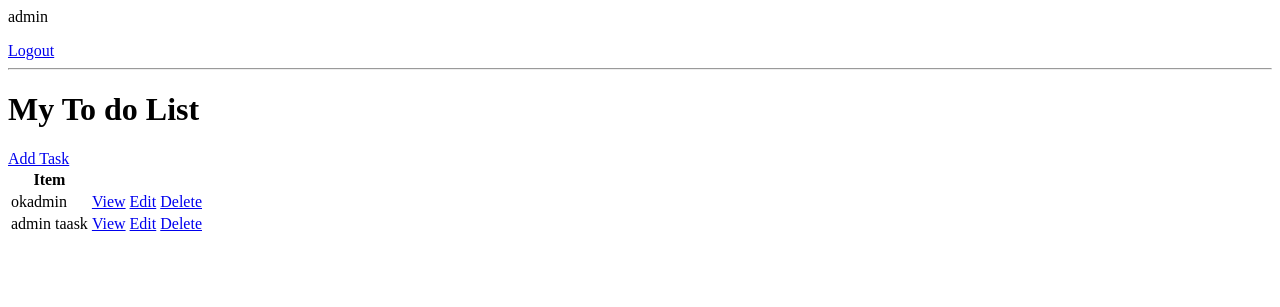
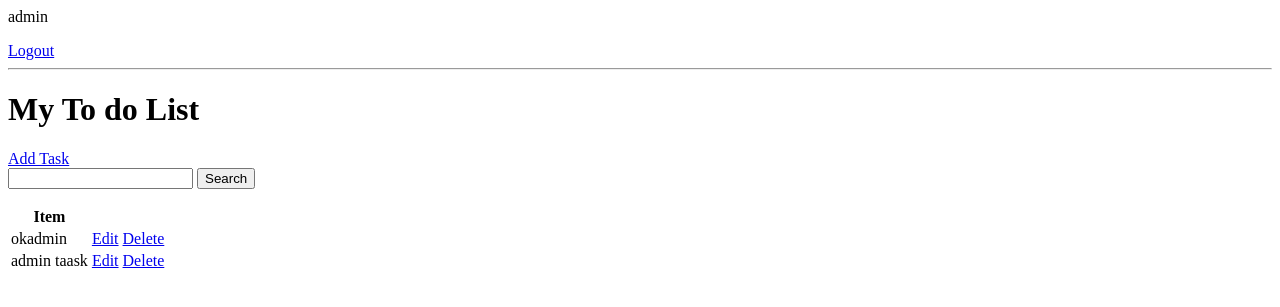
Before and after one commit to abhinandanshrestha/todowithRegistrationDjango, a Django app: page / in a window 1280 px wide. Shown: the top 307 px of the page. Run offline with Django 3.2, Linux system fonts and the light colour scheme; a user stored in the database is signed in; data comes from the database, SQL or seed files in the repository; both versions use the stored data as it was after the commit.

Commit message:
search done

```diff
--- a/todo_list/base/templates/base/task_list.html
+++ b/todo_list/base/templates/base/task_list.html
@@ -11,6 +11,11 @@
 
 <a href="{% url 'create-task' %}">Add Task</a>
 
+<form action="" method="GET">
+	<input type="text" name="search-area" value="{{search_input}}">
+	<input type="submit" value="Search">
+</form>
+
 <table>
 	<tr>
 		<th>Item</th>
@@ -21,7 +26,6 @@
 	{% for task in tasks %}
 		<tr>
 			<td>{{task.title}}</td>
-			<td><a href="{% url 'task' task.id %}">View</td>
 			<td><a href="{% url 'update-task' task.id %}">Edit</td>
 			<td><a href="{% url 'delete-task' task.id %}">Delete</td>
 		</tr>
--- a/todo_list/base/views.py
+++ b/todo_list/base/views.py
@@ -46,6 +46,12 @@ class TaskList(LoginRequiredMixin, ListView): #by default looks for templates/ba
 		context = super().get_context_data(**kwargs)
 		context['tasks'] = context['tasks'].filter(user=self.request.user)
 		context['count'] = context['tasks'].filter(complete=False).count()
+
+		search_input = self.request.GET.get('search-area') or ''
+		if search_input:
+			context['tasks'] = context['tasks'].filter(title__startswith=search_input)
+
+		context['search_input'] = search_input
 		return context
 
 class TaskDetail(LoginRequiredMixin, DetailView): #by default looks for templates/base/task_detail.html
```
Also changed, not shown: todo_list/db.sqlite3, 1 other file.
